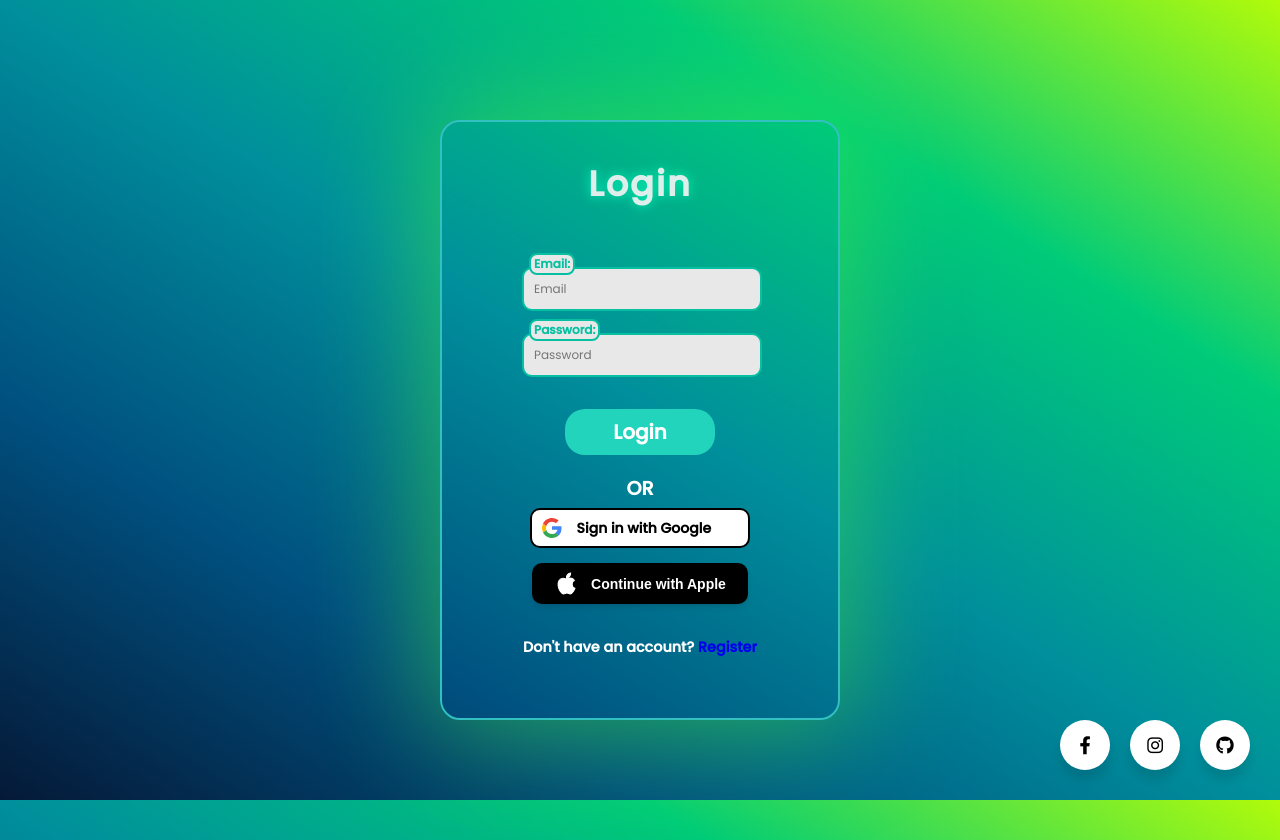
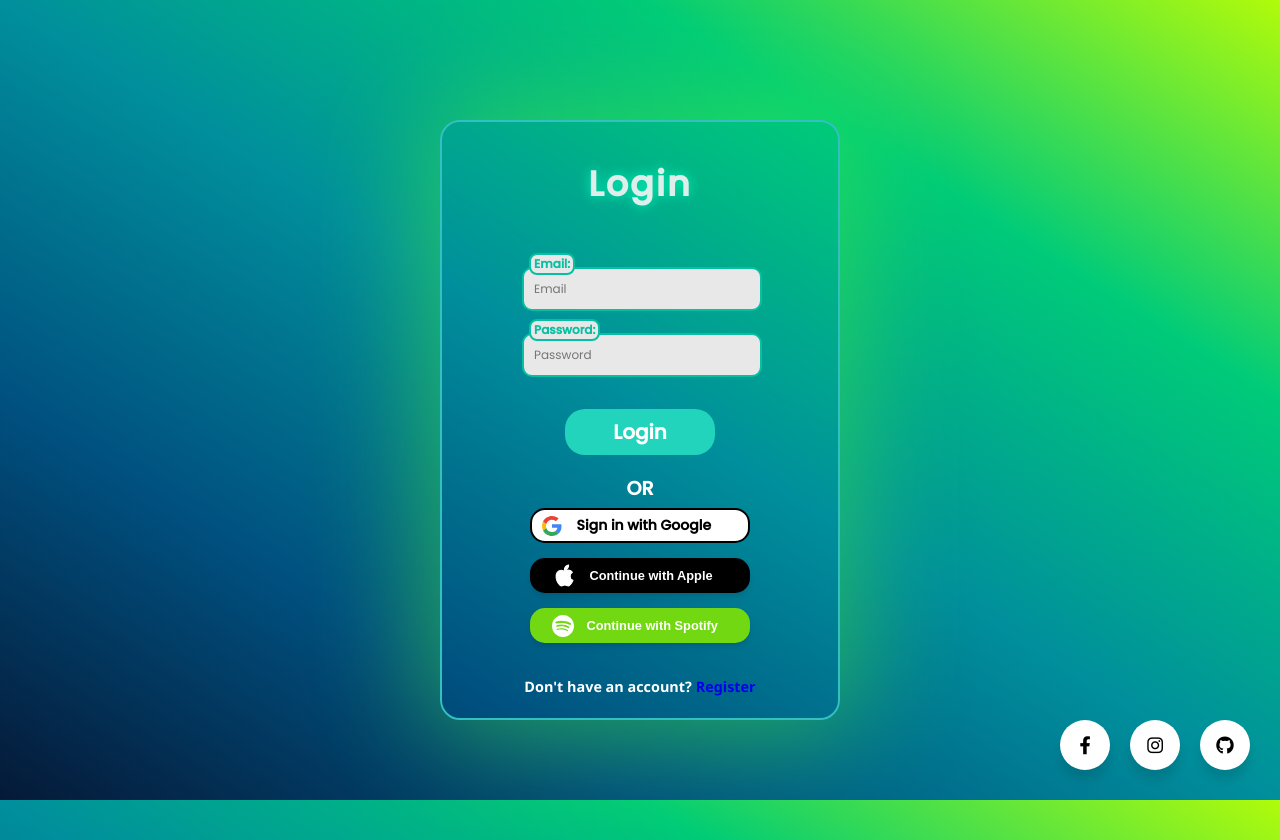
Before and after one commit to angelalex1924/React-admin-test, a React (Create React App) app: page /login in a window 1280 px wide. Built offline with nearby package versions, Linux system fonts and the light colour scheme.

Commit message:
added spotify

```diff
--- a/src/login.css
+++ b/src/login.css
@@ -33,7 +33,41 @@
 -moz-box-shadow: 0px 0px 113px 12px rgba(81,255,46,0.47);
 box-shadow: 0px 0px 113px 12px rgba(81,255,46,0.47);
 }
+.spotify-button {
+  padding: 0.5rem 2rem;
 
+  display: flex;
+  background-color: #72d812;
+  height: 35PX;
+  width: 220px;
+  color: #ffffff;
+  padding: 0.5rem 1.4rem;
+  font-size: 0.8rem;
+  line-height: 1rem;
+  font-weight: 700;
+  text-align: center;
+  vertical-align: middle;
+  align-items: center;
+  border-radius: 15px;
+  gap: 0.75rem;
+  border: none;
+  cursor: pointer;
+  box-shadow: 0 4px 6px -1px rgba(0, 0, 0, 0.1), 0 2px 4px -1px rgba(0, 0, 0, 0.06);
+  transition: .6s ease;
+  margin-top: 15px;
+  margin-top: 15px;
+}
+
+.spotify-button svg {
+  height: 22px;
+}
+
+.spotify-button:hover {
+  transform: scale(1.05);
+  box-shadow: 0 0 20px rgba(0, 0, 0, 0.4);
+  background-color: #7fd31f;
+  color: #ffffff;
+}
 /* Import a modern font from Google Fonts */
 
 /* Apply the modern font to your title */
@@ -305,7 +339,7 @@ body.dark-mode .login-heading {
   display: flex;
   position: relative;
   overflow: hidden;
-  border-radius: 10px;
+  border-radius: 15px;
   align-items: center;
   border: solid black 2px;
   outline: none;
@@ -313,7 +347,7 @@ body.dark-mode .login-heading {
   background-color: #fff;
   color: #000;
   width: 220px;
-  height: 40px;
+  height: 35px;
 }
 
 .svg {
@@ -526,20 +560,23 @@ body.dark-mode .login-heading {
 
   display: flex;
   background-color: #000;
+  height: 35PX;
+  width: 220px;
   color: #ffffff;
   padding: 0.5rem 1.4rem;
-  font-size: 0.875rem;
+  font-size: 0.8rem;
   line-height: 1rem;
   font-weight: 700;
   text-align: center;
   vertical-align: middle;
   align-items: center;
-  border-radius: 10px;
+  border-radius: 15px;
   gap: 0.75rem;
   border: none;
   cursor: pointer;
   box-shadow: 0 4px 6px -1px rgba(0, 0, 0, 0.1), 0 2px 4px -1px rgba(0, 0, 0, 0.06);
   transition: .6s ease;
+  margin-top: 15px;
   margin-top: 15px;
 }
 
--- a/src/login.js
+++ b/src/login.js
@@ -7,6 +7,8 @@ import './login.css';
 import SocialIcons from './SocialIcons';
 import ErrorNotification from './ErrorNotification';
 import WrongNotification from './WrongNotification';
+import ToastNitification from './ToastNotification'; // Import your AccessNotification component
+
 
 
 const Login = ({ onLogin }) => {
@@ -125,7 +127,7 @@ const Login = ({ onLogin }) => {
 </div>
             <div className="login-buttons-container">
               <div className="login-btn-box">
-                <a href="#" type="button" onClick={LoginUser}>
+                <a href="#" type="button"onClick={LoginUser} >
                   Login
                 </a>
               </div>
@@ -150,6 +152,10 @@ const Login = ({ onLogin }) => {
   <svg stroke="#ffffff" xmlns="http://www.w3.org/2000/svg" viewBox="0 0 24 24" fill="#ffffff"><g stroke-width="0" id="SVGRepo_bgCarrier"></g><g stroke-linejoin="round" stroke-linecap="round" id="SVGRepo_tracerCarrier"></g><g id="SVGRepo_iconCarrier"> <path d="M18.71 19.5C17.88 20.74 17 21.95 15.66 21.97C14.32 22 13.89 21.18 12.37 21.18C10.84 21.18 10.37 21.95 9.09997 22C7.78997 22.05 6.79997 20.68 5.95997 19.47C4.24997 17 2.93997 12.45 4.69997 9.39C5.56997 7.87 7.12997 6.91 8.81997 6.88C10.1 6.86 11.32 7.75 12.11 7.75C12.89 7.75 14.37 6.68 15.92 6.84C16.57 6.87 18.39 7.1 19.56 8.82C19.47 8.88 17.39 10.1 17.41 12.63C17.44 15.65 20.06 16.66 20.09 16.67C20.06 16.74 19.67 18.11 18.71 19.5ZM13 3.5C13.73 2.67 14.94 2.04 15.94 2C16.07 3.17 15.6 4.35 14.9 5.19C14.21 6.04 13.07 6.7 11.95 6.61C11.8 5.46 12.36 4.26 13 3.5Z"></path> </g></svg>
   Continue with Apple
   </button>
+
+  <button class="spotify-button">
+  <svg xmlns="http://www.w3.org/2000/svg" shape-rendering="geometricPrecision" text-rendering="geometricPrecision" image-rendering="optimizeQuality" fill-rule="evenodd" clip-rule="evenodd" viewBox="0 0 512 511.991"><path fill="#fff" fill-rule="nonzero" d="M255.998.003C114.616.003 0 114.616 0 255.997c0 141.385 114.616 255.994 255.998 255.994C397.395 511.991 512 397.386 512 255.997 512 114.624 397.395.015 255.994.015l.004-.015v.003zm117.4 369.22c-4.585 7.519-14.427 9.908-21.949 5.288-60.104-36.714-135.771-45.027-224.882-24.668-8.587 1.954-17.146-3.425-19.104-12.015-1.967-8.591 3.394-17.15 12.003-19.104 97.518-22.28 181.164-12.688 248.645 28.55 7.522 4.616 9.907 14.427 5.288 21.95l-.001-.001zm31.335-69.703c-5.779 9.389-18.067 12.353-27.452 6.578-68.813-42.298-173.703-54.548-255.096-29.837-10.556 3.187-21.704-2.761-24.906-13.298-3.18-10.556 2.772-21.68 13.309-24.891 92.971-28.208 208.551-14.546 287.574 34.015 9.385 5.779 12.35 18.067 6.575 27.441v-.004l-.004-.004zm2.692-72.584c-82.511-49.006-218.635-53.51-297.409-29.603-12.649 3.837-26.027-3.302-29.86-15.955-3.832-12.656 3.303-26.023 15.96-29.867 90.428-27.452 240.753-22.149 335.747 34.245 11.401 6.754 15.133 21.446 8.375 32.809-6.728 11.378-21.462 15.13-32.802 8.371h-.011z"/></svg> Continue with Spotify
+  </button>
           </div>
           <div className="login-register-container">
             <p>
```
